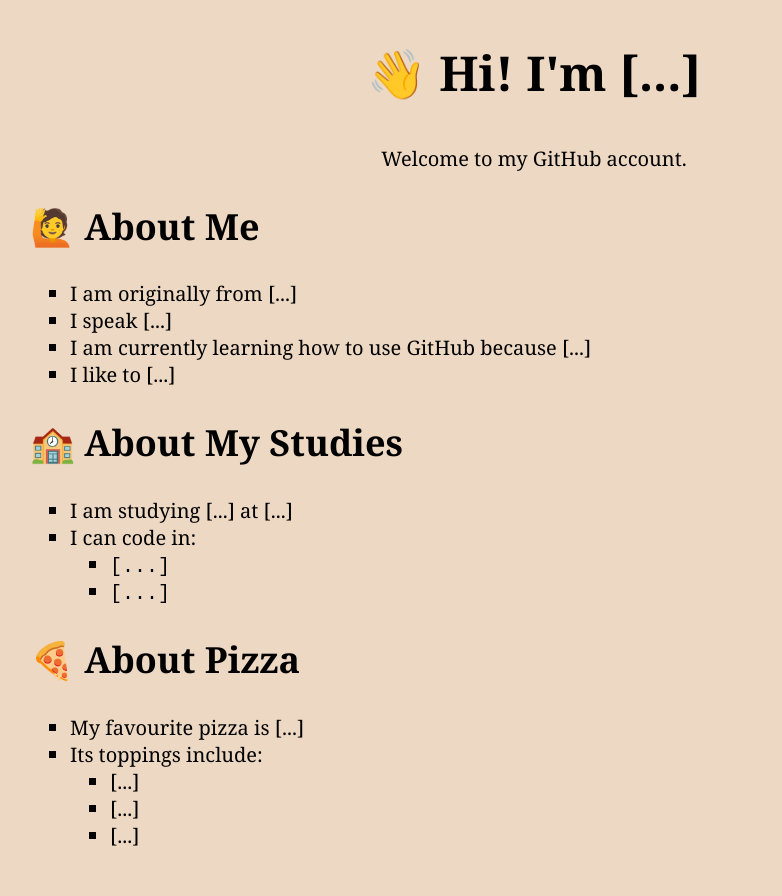
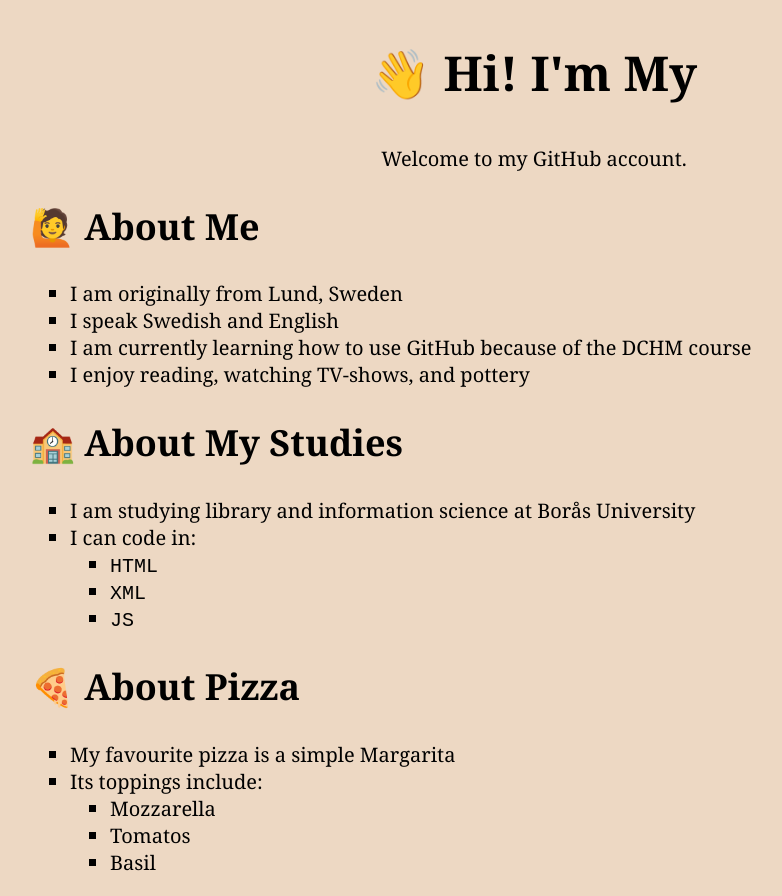
Before and after one commit to mymysan/About-me, a plain HTML site: page index.html in a window 1280 px wide. Shown: the whole page, without its empty margins (106-888 px from the left). Before the commit the page ends 869 px from the top, so only its background shows below. Drawn offline with Linux system fonts and the light colour scheme.

Commit message:
About My

```diff
--- a/index.html
+++ b/index.html
@@ -7,7 +7,7 @@
     </head>
     <body>
         <article>
-        <h1>&#128075; Hi! I'm [...]</h1>
+        <h1>&#128075; Hi! I'm My</h1>
         <p>
             Welcome to my GitHub account.
         </p>
@@ -15,20 +15,21 @@
         <article>
         <h2>&#128587; About Me</h2>
         <ul>
-            <li>I am originally from [...]</li>
-            <li>I speak [...]</li>
-            <li>I am currently learning how to use GitHub because [...]</li>
-            <li>I like to [...]</li>
+            <li>I am originally from Lund, Sweden</li>
+            <li>I speak Swedish and English</li>
+            <li>I am currently learning how to use GitHub because of the DCHM course</li>
+            <li>I enjoy reading, watching TV-shows, and pottery</li>
         </ul>
         </article>
         <article>
         <h2>&#127979; About My Studies </h2>
         <ul>
-            <li>I am studying [...] at [...]</li>
+            <li>I am studying library and information science at Borås University</li>
             <li>I can code in:
                 <ul>
-                    <li><code>[...]</code></li>
-                    <li><code>[...]</code></li>
+                    <li><code>HTML</code></li>
+                    <li><code>XML</code></li>
+                    <li><code>JS</code></li>
                 </ul>
             </li>
         </ul>
@@ -36,12 +37,12 @@
         <article>
         <h2>&#127829; About Pizza</h2>
         <ul>
-            <li>My favourite pizza is [...]</li>
+            <li>My favourite pizza is a simple Margarita</li>
             <li>Its toppings include:
                 <ul>
-                    <li>[...]</li>
-                    <li>[...]</li>
-                    <li>[...]</li>
+                    <li>Mozzarella</li>
+                    <li>Tomatos</li>
+                    <li>Basil</li>
                 </ul>
             </li>
         </ul>
```
